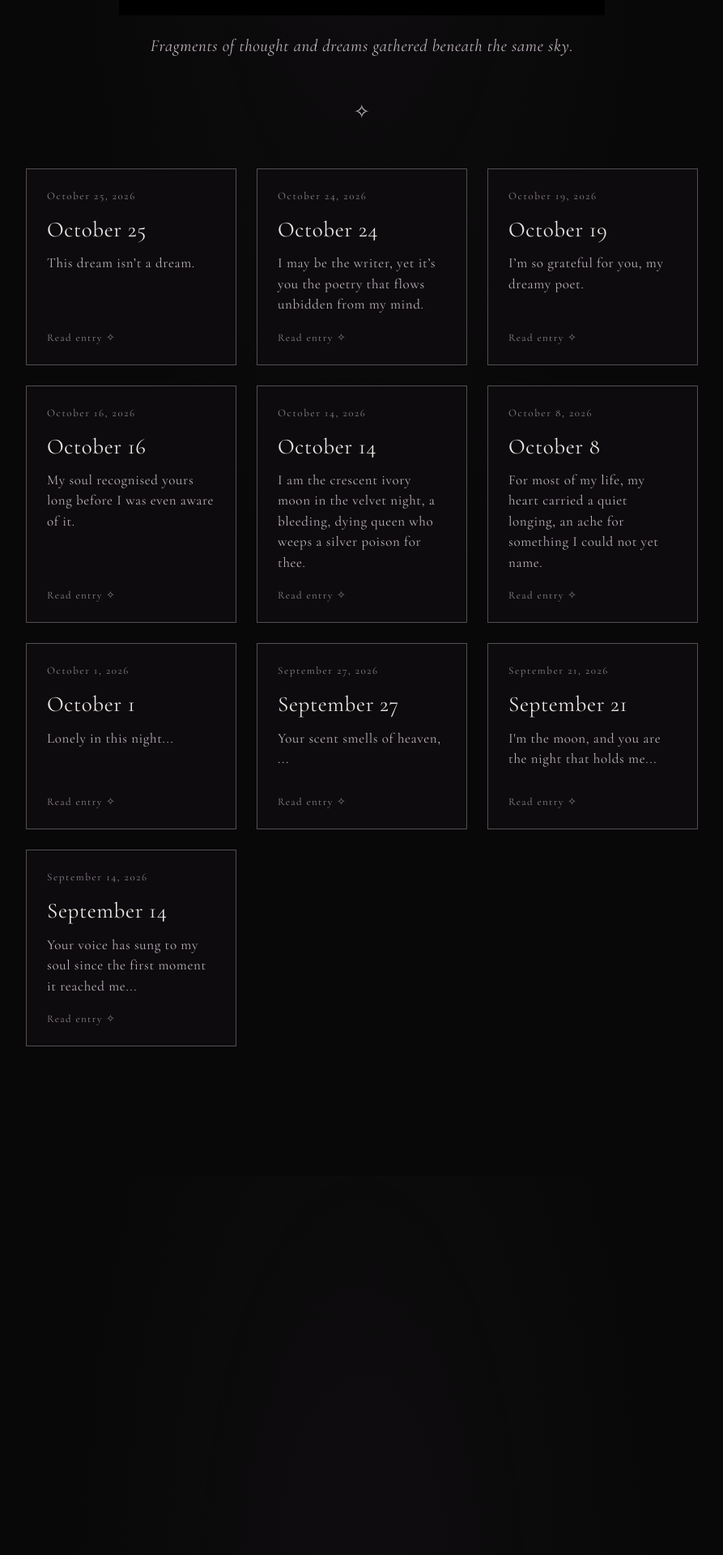
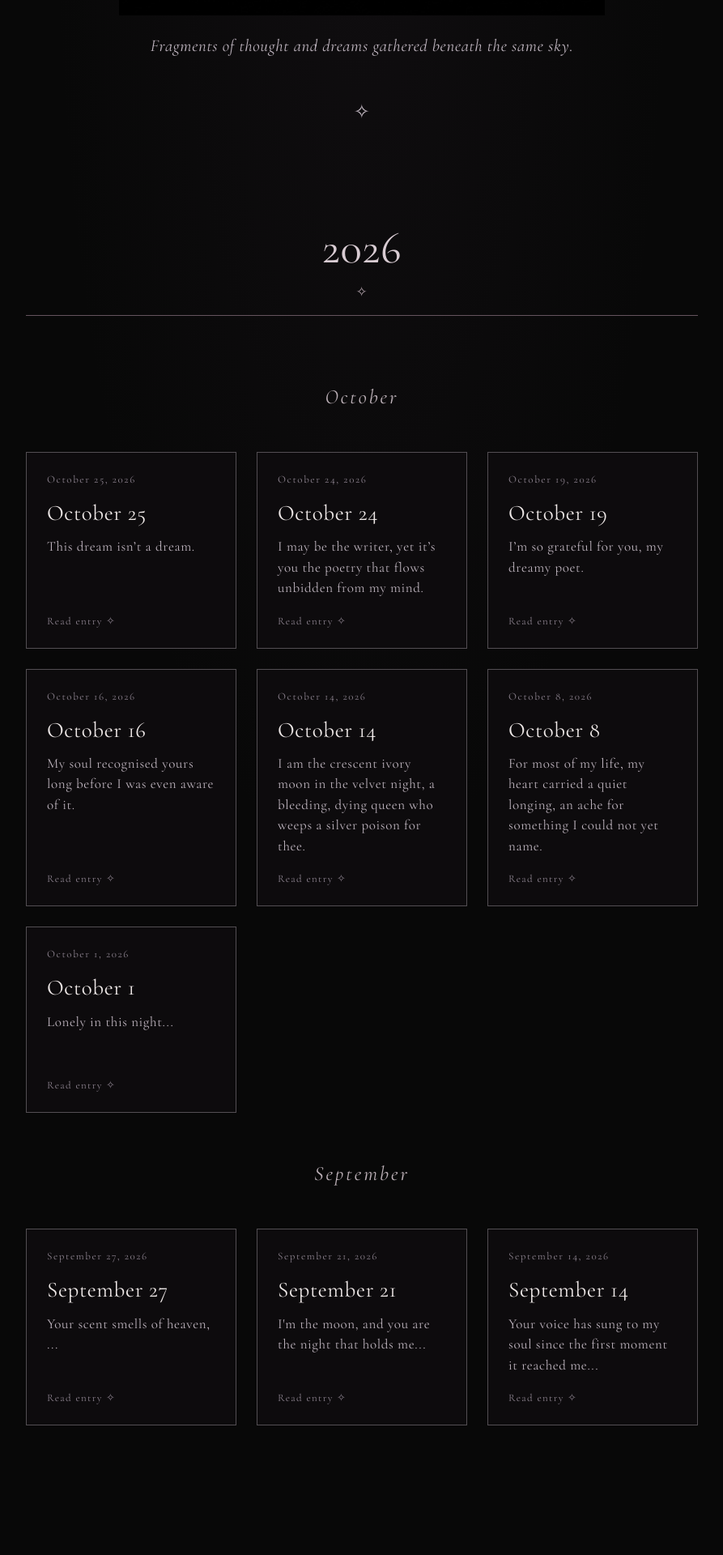
Before and after one commit to YumeSakurai/somewherebetweendreams, a Jekyll site: the page built from journal.html, in a window 1280 px wide. Shown: the part 771-2691 px from the top of the page at 81% size, without its empty margins (193-1086 px from the left). Built offline with Jekyll 4.4.1, drawn with Linux system fonts in a browser that asks for light colours; before the commit the page ends 2223 px from its top, so only the background shows below that.

Commit message:
Update journal.html

```diff
--- a/journal.html
+++ b/journal.html
@@ -11,6 +11,7 @@ permalink: /journal.html
   </a>
 
   <header class="journal-header">
+
     <h1 class="journal-title" style="font-family: 'Pinyon Script', cursive !important; font-weight: 400;">
       Journal
     </h1>
@@ -23,6 +24,7 @@ permalink: /journal.html
     <p class="journal-intro">
       Fragments of thought and dreams gathered beneath the same sky.
     </p>
+
   </header>
 
   <div class="journal-divider">✧</div>
@@ -33,7 +35,13 @@ permalink: /journal.html
 
       {% for post in site.posts %}
 
-        <a class="recent-post-tab" href="{{ post.url | relative_url }}">
+        <a
+          class="recent-post-tab"
+          href="{{ post.url | relative_url }}"
+          data-year="{{ post.date | date: '%Y' }}"
+          data-month="{{ post.date | date: '%m' }}"
+          data-month-name="{{ post.date | date: '%B' }}">
+
           <span class="recent-post-date">
             {{ post.date | date: "%B %-d, %Y" }}
           </span>
@@ -47,13 +55,18 @@ permalink: /journal.html
           </span>
 
           <span class="recent-post-arrow">Read entry ✧</span>
+
         </a>
 
       {% endfor %}
 
     </div>
 
-    <nav class="journal-pagination" id="journal-pagination" aria-label="Journal pages"></nav>
+    <nav
+      class="journal-pagination"
+      id="journal-pagination"
+      aria-label="Journal pages">
+    </nav>
 
   </section>
 
@@ -72,6 +87,7 @@ document.addEventListener("DOMContentLoaded", function () {
   const totalPages = Math.ceil(posts.length / postsPerPage);
 
   const params = new URLSearchParams(window.location.search);
+
   let currentPage = parseInt(params.get("page")) || 1;
 
   if (currentPage < 1 || currentPage > totalPages) {
@@ -79,6 +95,7 @@ document.addEventListener("DOMContentLoaded", function () {
   }
 
   function createPageLink(label, page, className = "") {
+
     const link = document.createElement("a");
 
     link.textContent = label;
@@ -133,9 +200,11 @@ document.addEventListener("DOMContentLoaded", function () {
     }
 
     const url = new URL(window.location);
+
     url.searchParams.set("page", page);
 
     window.history.replaceState({}, "", url);
+
   }
 
   showPage(currentPage);
@@ -144,6 +213,58 @@ document.addEventListener("DOMContentLoaded", function () {
 </script>
 
 <style>
+
+/* YEAR DIVIDERS */
+
+.journal-year-heading {
+  grid-column: 1 / -1;
+  width: 100%;
+  box-sizing: border-box;
+  margin: 65px 0 25px;
+  padding: 0 0 18px;
+
+  font-family: 'Pinyon Script', cursive;
+  font-size: 55px;
+  font-weight: normal;
+  text-align: center;
+
+  color: #d8cbd2;
+
+  border-bottom: 1px solid #65545e;
+  position: relative;
+}
+
+.journal-year-heading::after {
+  content: "✧";
+  display: block;
+  font-family: 'Cormorant Garamond', serif;
+  font-size: 17px;
+  margin-top: 10px;
+  color: #a99aa2;
+}
+
+/* MONTH HEADINGS */
+
+.journal-month-heading {
+  grid-column: 1 / -1;
+  width: 100%;
+  box-sizing: border-box;
+
+  margin: 35px 0 18px;
+  padding-bottom: 10px;
+
+  font-family: 'Cormorant Garamond', serif;
+  font-size: 25px;
+  font-weight: normal;
+  font-style: italic;
+  letter-spacing: 3px;
+  text-align: center;
+
+  color: #bcb0b7;
+}
+
+/* PAGINATION */
+
 .journal-pagination {
   display: flex;
   justify-content: center;
@@ -152,6 +273,7 @@ document.addEventListener("DOMContentLoaded", function () {
   gap: 12px;
   margin: 50px auto;
   padding: 20px 10px;
+
   font-family: 'Cormorant Garamond', serif;
 }
 
@@ -170,8 +292,18 @@ document.addEventListener("DOMContentLoaded", function () {
   background: #211c20;
 }
 
-.pagination-previous,
-.pagination-next {
-  letter-spacing: 1px;
+@media (max-width: 640px) {
+
+  .journal-year-heading {
+    font-size: 46px;
+    margin-top: 48px;
+  }
+
+  .journal-month-heading {
+    font-size: 22px;
+    margin-top: 28px;
+  }
+
 }
+
 </style>
```
Also changed, not shown: other parts of journal.html (+53 -1 lines).
